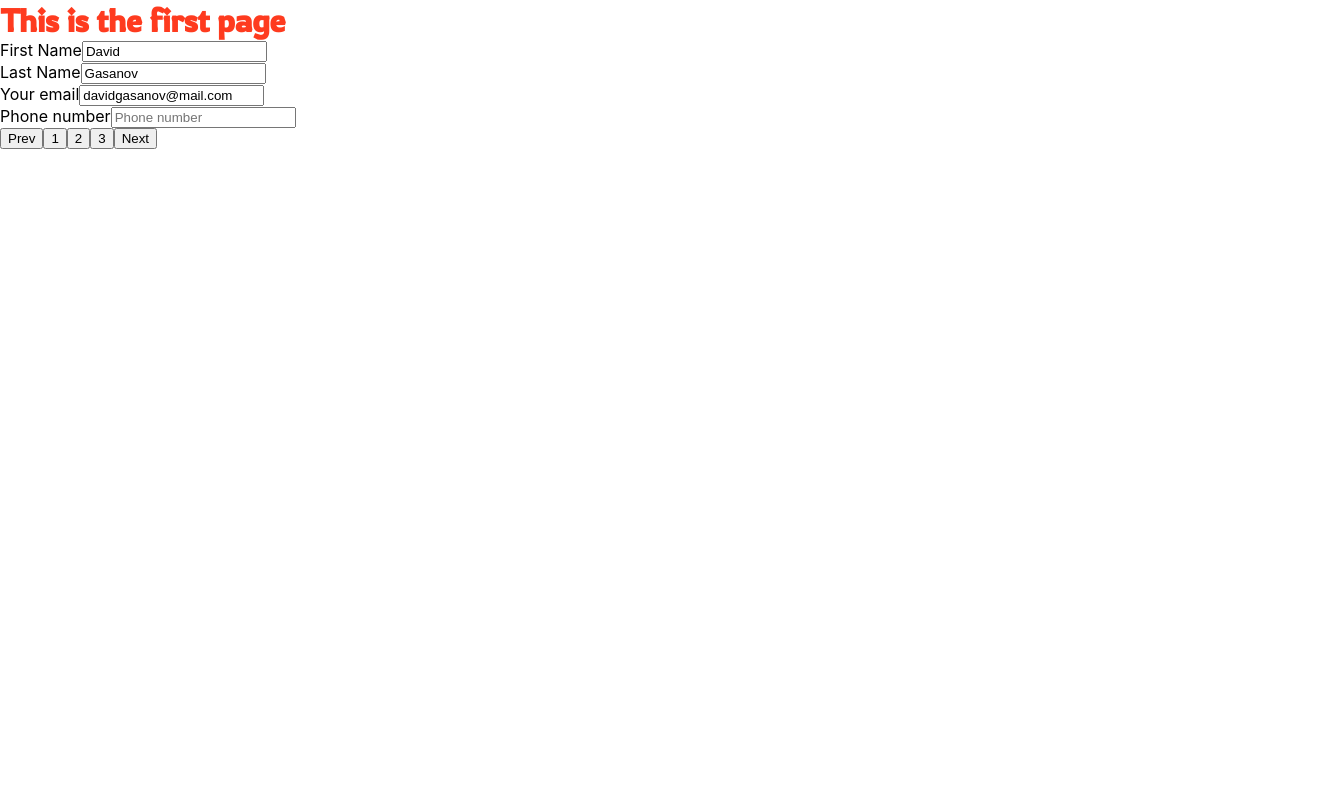
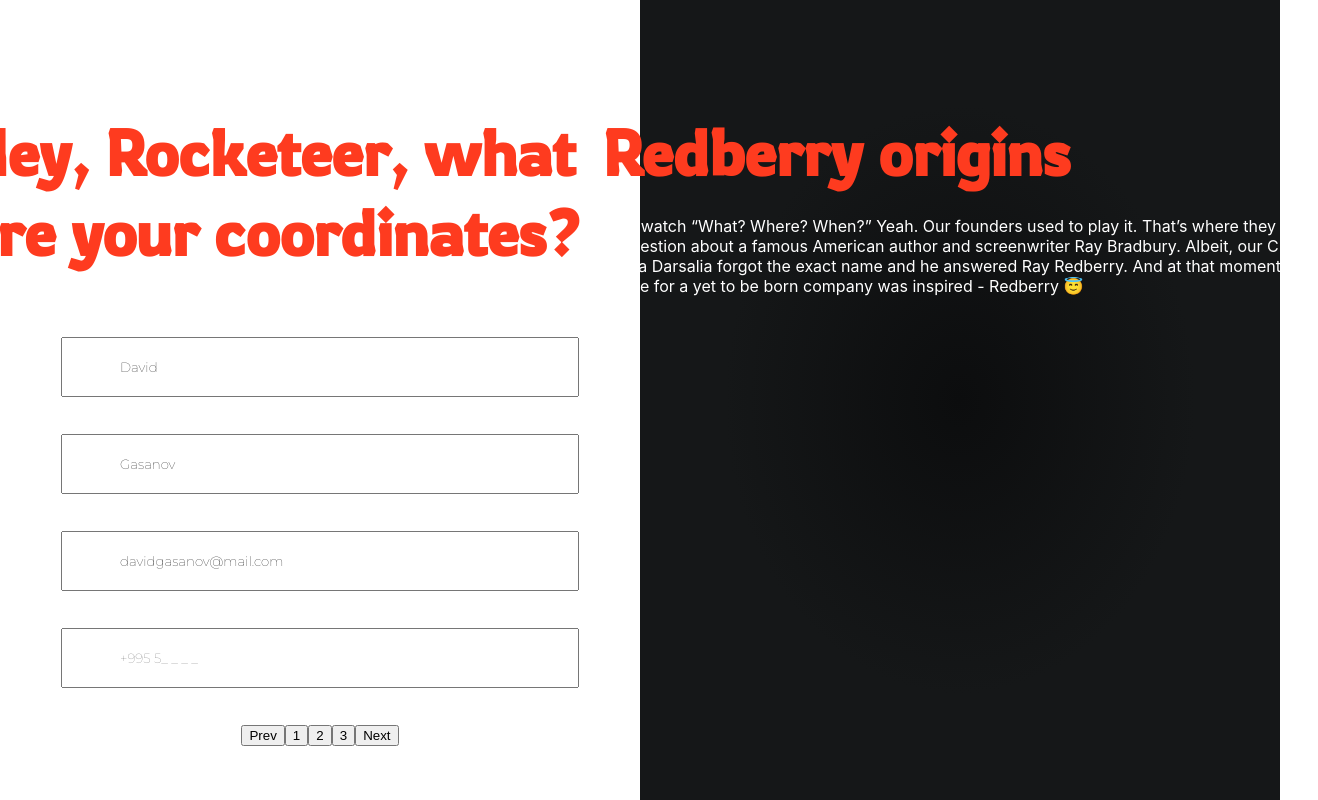
Before and after one commit to davidGasanov/redberry-form-responsive, a React (Create React App) app: page / in a window 1280 px wide. Both pictures are taken after a click on the button "Start Questionnaire". Shown: the whole page, 1318 px wide, since content can reach past the window. Built offline with nearby package versions, Linux system fonts and the light colour scheme.

Commit message:
added design for landing and a design template for pages

```diff
--- a/src/App.css
+++ b/src/App.css
@@ -1,6 +1,5 @@
 .App {
   text-align: center;
-
 }
 
 .App-logo {
@@ -48,10 +47,58 @@
   color: #fe3b1f;
 }
 
+/* -- General page styling -- */
+
+.page-container {
+  display: flex;
+}
+
+.page-left,
+.page-right {
+  display: flex;
+  flex-direction: column;
+  align-items: center;
+}
+
+.page-left {
+  width: 50%;
+}
+
+.page-right {
+  width: 50%;
+  height: 100vh;
+  background: radial-gradient(50% 50% at 50% 50%, #0c0d0e 0%, #151718 73.44%);
+  color: white;
+}
+
+.page-right p {
+  width: 705px;
+  height: 606px;
+}
+
+.page-title {
+  width: 716px;
+  height: 94px;
+  margin-top: 112px;
+  font-size: 64px;
+}
+
+.inputs-container{
+  margin-top: 131px;
+}
+
+.form-input input{
+  width: 455px;
+height: 54px;
+padding-left: 57px;
+font-family: 'Montserrat';
+margin-bottom: 37px;
+}
+
 /* -- Landing -- */
 
 .landing-page {
-  font-family: 'Montserrat';
+  font-family: "Montserrat";
   width: 100vw;
   height: 100vh;
   display: flex;
@@ -63,9 +110,9 @@
   background-size: contain;
 }
 
-.landing-title{
+.landing-title {
   font-size: 96px;
-  height:212px;
+  height: 212px;
   padding-top: 175px;
   display: flex;
   align-items: center;
@@ -83,7 +130,7 @@
   cursor: pointer;
 }
 
-.submitted-apps{
+.submitted-apps {
   margin-top: 18px;
   border: none;
   color: white;
--- a/src/components/pages/Firstpage.js
+++ b/src/components/pages/Firstpage.js
@@ -4,30 +4,34 @@
 import Field from "../utils/Field";
 
 const Firstpage = ({ data, changeData }) => {
-
   const [pageValid, setPageValid] = useState(false);
   const [watchAll, setWatchAll] = useState(false);
 
+  const handlePageInvalid = () => {
+    setWatchAll(true);
+  };
 
- const handlePageInvalid=()=>{
-    setWatchAll(true);
-  }
-
-  useEffect(()=>{
-    if (data.first_name.valid && data.last_name.valid && data.email.valid && data.phone.valid){
+  useEffect(() => {
+    if (
+      data.first_name.valid &&
+      data.last_name.valid &&
+      data.email.valid &&
+      data.phone.valid
+    ) {
       setPageValid(true);
-
-    } else{
+    } else {
       setPageValid(false);
     }
-    console.log("Page validity status: "+ pageValid);
-  },[data])
+    console.log("Page validity status: " + pageValid);
+  }, [data]);
 
   return (
-    <div>
-      <h1>This is the first page</h1>
-
-
+    <div className="page-container">
+      <div className="page-left">
+        <h1 className="page-title">
+          Hey, Rocketeer, what are your coordinates?
+        </h1>
+        <div className="inputs-container">
           <Field
             changeData={changeData}
             data={data}
@@ -36,8 +40,8 @@
             errorMessage={"first name should include at least 3 characters"}
             required={false}
             pattern="^[A-Za-z]{2,}[A-Za-z]$"
-        watchAll = {watchAll}
-        setWatchAll = {setWatchAll}
+            watchAll={watchAll}
+            setWatchAll={setWatchAll}
           />
           <Field
             changeData={changeData}
@@ -47,9 +51,8 @@
             errorMessage={"last name should include at least 3 characters"}
             pattern={"^[A-Za-z]{2,}[A-Za-z]$"}
             required={false}
-        watchAll = {watchAll}
-        setWatchAll = {setWatchAll}
-
+            watchAll={watchAll}
+            setWatchAll={setWatchAll}
           />
           <Field
             changeData={changeData}
@@ -59,24 +62,41 @@
             errorMessage={"should be a valid email"}
             pattern={"^[a-zA-Z0-9+_.-]+@[a-zA-Z0-9.-]+[.][a-z]+$"}
             required={false}
-        watchAll = {watchAll}
-        setWatchAll = {setWatchAll}
-
+            watchAll={watchAll}
+            setWatchAll={setWatchAll}
           />
           <Field
             changeData={changeData}
             data={data}
             name={"phone"}
-        label={"Phone number"}
-        errorMessage={"needs to be formatted according to georgian standards"}
+            label={"+995 5_ _ _ _"}
+            errorMessage={
+              "needs to be formatted according to georgian standards"
+            }
             pattern={"^[+]9955\\d{8}$"}
             required={false}
-        watchAll = {watchAll}
-        setWatchAll = {setWatchAll}
-
+            watchAll={watchAll}
+            setWatchAll={setWatchAll}
           />
-
-      <Navigation pageValid={pageValid} setPageValid={setPageValid} handlePageInvalid={handlePageInvalid} data={data} changeData={changeData} />
+        </div>
+        <Navigation
+          pageValid={pageValid}
+          setPageValid={setPageValid}
+          handlePageInvalid={handlePageInvalid}
+          data={data}
+          changeData={changeData}
+        />
+      </div>
+      <div className="page-right">
+        <h1 className="page-title">Redberry origins</h1>
+        <p>
+          You watch “What? Where? When?” Yeah. Our founders used to play it.
+          That’s where they got a question about a famous American author and
+          screenwriter Ray Bradbury. Albeit, our CEO Gaga Darsalia forgot the
+          exact name and he answered Ray Redberry. And at that moment, a name
+          for a yet to be born company was inspired - Redberry 😇
+        </p>
+      </div>
     </div>
   );
 };
--- a/src/components/utils/Field.js
+++ b/src/components/utils/Field.js
@@ -63,7 +63,7 @@
 
   return (
     <div className="form-input">
-      <label>{label}</label>
+
       <input
         required={required}
         name={name}
```
Also changed, not shown: src/imgs/Next.png (added), src/imgs/Previous.png (added). Lines whose indentation alone changed are shown as unchanged.
